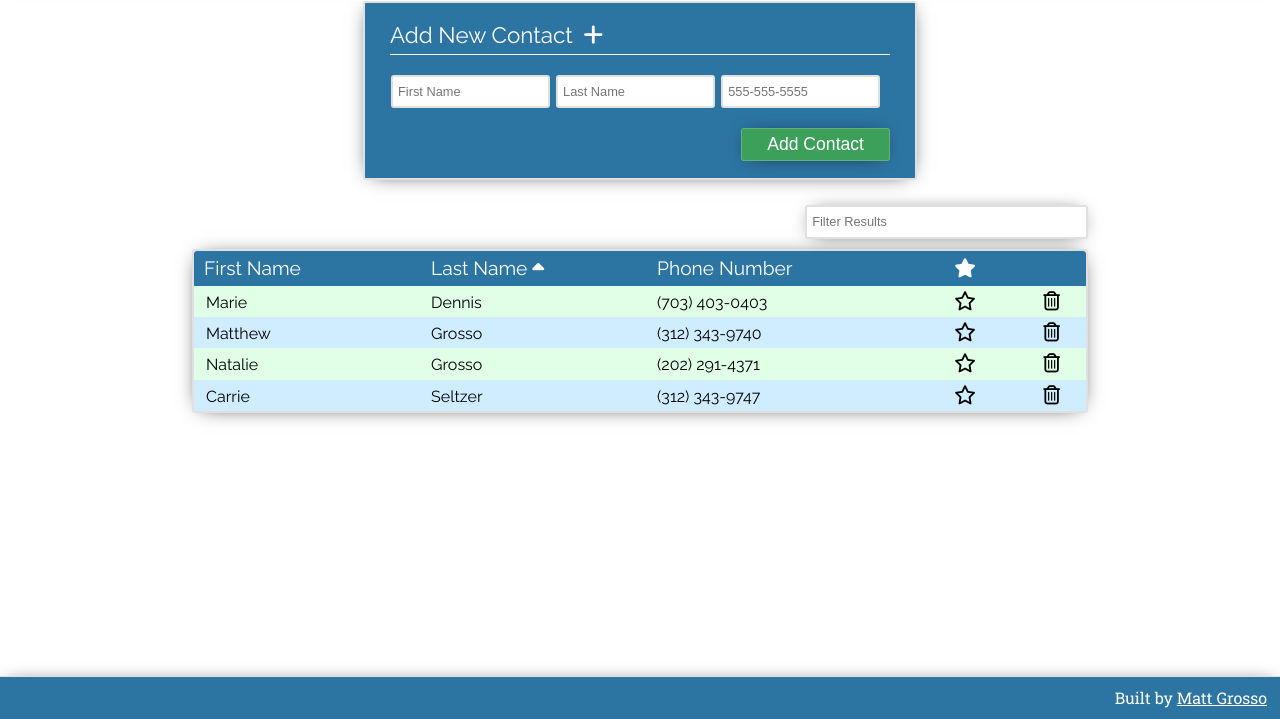
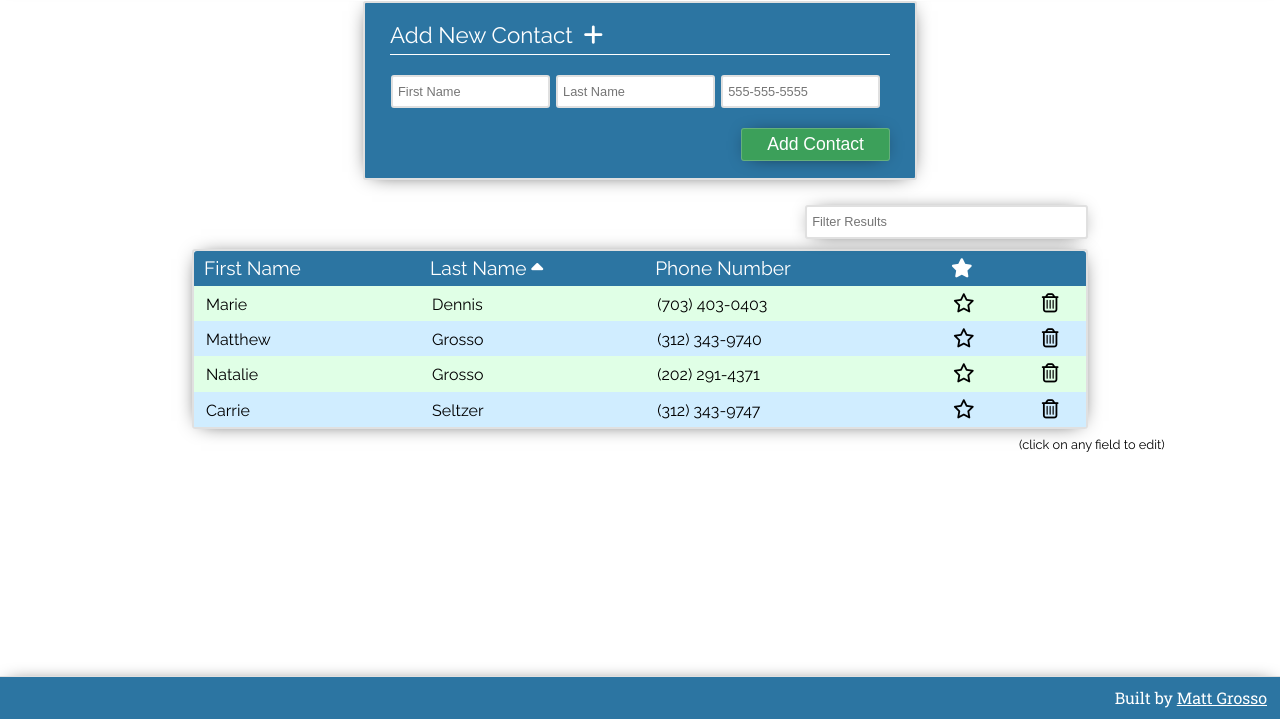
Before and after one commit to mattgrosso/UTCodingTest, a website: page src/index.html in a window 1280 px wide. Shown: the part 81-800 px from the top of the page. Drawn offline with nearby package versions, Linux system fonts and the light colour scheme; files that its build step writes are made by us from their sources; files whose address does not match are found by name.

Commit message:
Made contenteditable fields more obvious.

```diff
--- a/src/index.html
+++ b/src/index.html
@@ -73,6 +73,7 @@
             </tr>
           </tbody>
         </table>
+        <p>(click on any field to edit)</p>
       </main>
     </div>
 
--- a/src/scss/_general.scss
+++ b/src/scss/_general.scss
@@ -14,6 +14,12 @@ html, body{
 main{
   overflow: auto;
 	padding-bottom: 43px; //This value must match the total height of the footer.
+  & > p{
+    font-size: 0.8em;
+    text-align: right;
+    width: 82%;
+    margin: 0px auto;
+  }
 }
 
 .filterForm{
--- a/src/scss/_phonebook-table.scss
+++ b/src/scss/_phonebook-table.scss
@@ -40,12 +40,11 @@ table{
       td{
         padding: 6px 0px 6px 10px;
         outline: none;
+        border: 2px solid transparent;
       }
-      td:nth-of-type(1){
-        border-left: 2px solid transparent;
-      }
-      td:nth-of-type(5){
-        border-right: 2px solid transparent;
+      td:focus{
+        border: 2px solid green;
+        background-color: white;
       }
       &:hover > td:nth-of-type(1){
         border-left: 2px solid #5299D3;
--- a/src/scss/main.scss
+++ b/src/scss/main.scss
@@ -5,4 +5,4 @@
 @import 'new-contact-form';
 @import 'phonebook-table';
 @import 'message';
-@import 'media';
+@import 'responsive';
```
Also changed, not shown: build/css/main.css, build/index.html, src/scss/_responsive.scss (renamed from src/scss/_media.scss), 1 other file.
